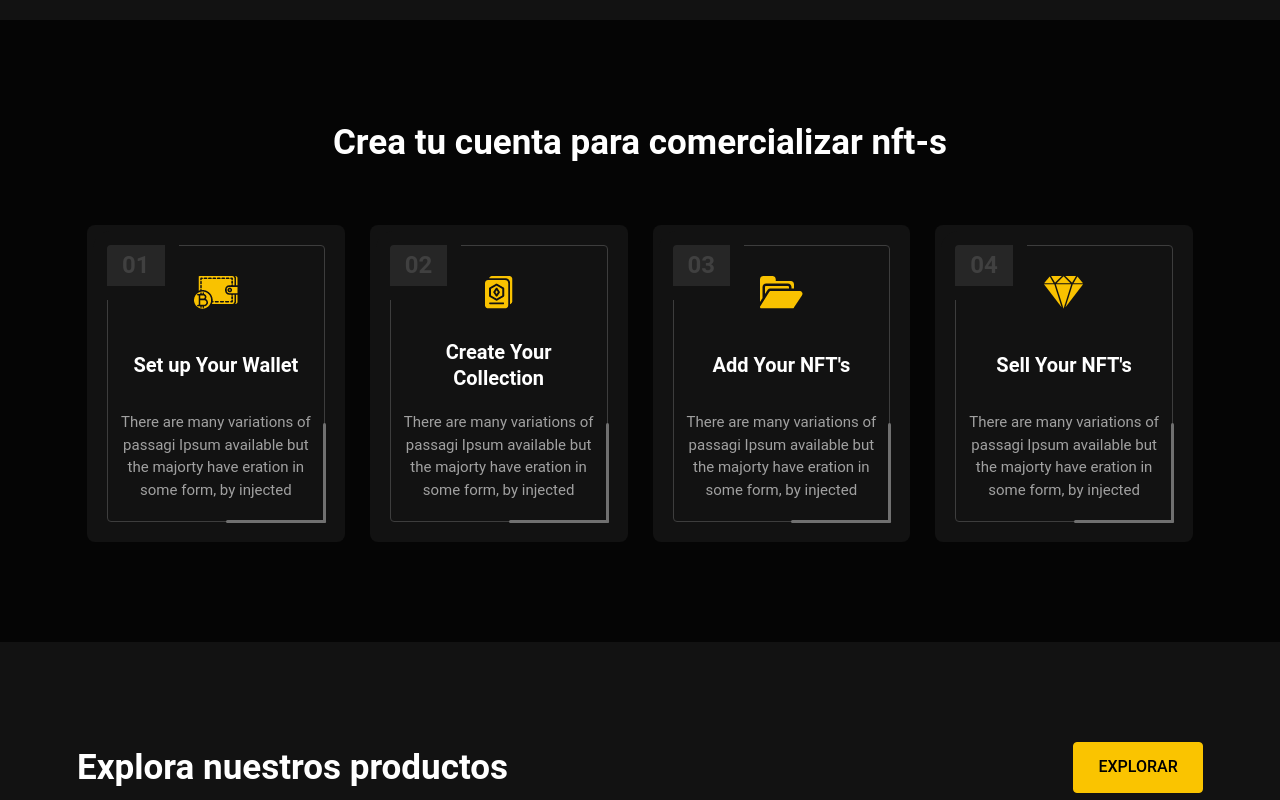
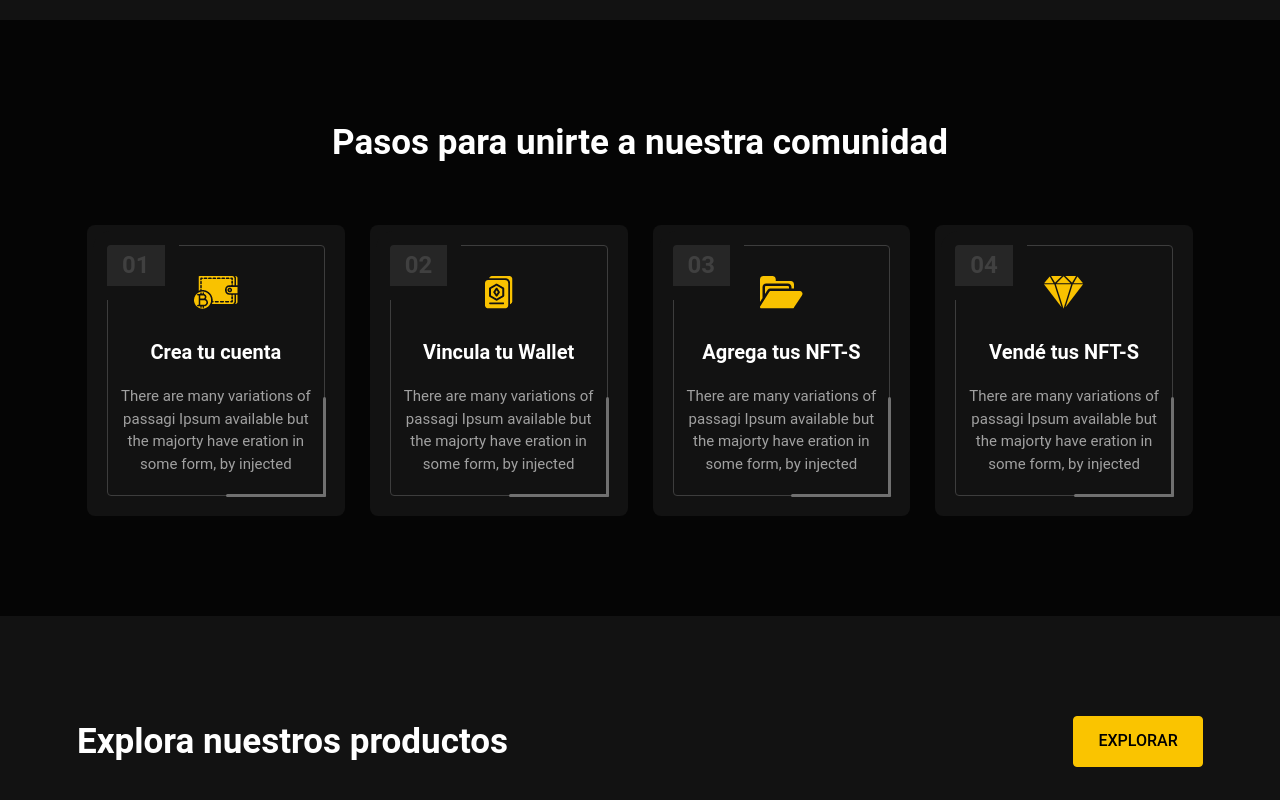
Before and after one commit to stef4no1/MarketNft2, a plain HTML site: page index.html in a window 1280 px wide. Shown: the part 1560-2360 px from the top of the page. Drawn offline with nearby package versions, Linux system fonts and the light colour scheme.

Commit message:
actualizando el html

```diff
--- a/index.html
+++ b/index.html
@@ -237,7 +237,7 @@
           <!-- About -->
           <section class="about">
             <div class="container">
-              <h2 class="h2 about-title">Crea tu cuenta para comercializar nft-s</h2>
+              <h2 class="h2 about-title">Pasos para unirte a nuestra comunidad</h2>
               <ol class="about-list">
                 <li class="about-item">
                   <div class="about-card">
@@ -245,7 +245,7 @@
                     <div class="card-icon">
                       <img src="./assets/single-create-sell-item-1.png" alt="wallet icon">
                     </div>
-                    <h3 class="h3 about-card-title">Set up Your Wallet</h3>
+                    <h3 class="h3 about-card-title">Crea tu cuenta</h3>
                     <p class="about-card-text">
                       There are many variations of passagi Ipsum available but the majorty have eration in some form, by
                       injected
@@ -258,7 +258,7 @@
                     <div class="card-icon">
                       <img src="./assets/single-create-sell-item-2.png" alt="collection icon">
                     </div>
-                    <h3 class="h3 about-card-title">Create Your Collection</h3>
+                    <h3 class="h3 about-card-title">Vincula tu Wallet</h3>
                     <p class="about-card-text">
                       There are many variations of passagi Ipsum available but the majorty have eration in some form, by
                       injected
@@ -271,7 +271,7 @@
                     <div class="card-icon">
                       <img src="./assets/single-create-sell-item-3.png" alt="folder icon">
                     </div>
-                    <h3 class="h3 about-card-title">Add Your NFT's</h3>
+                    <h3 class="h3 about-card-title">Agrega tus NFT-S</h3>
                     <p class="about-card-text">
                       There are many variations of passagi Ipsum available but the majorty have eration in some form, by
                       injected
@@ -284,7 +284,7 @@
                     <div class="card-icon">
                       <img src="./assets/single-create-sell-item-4.png" alt="diamond icon">
                     </div>
-                    <h3 class="h3 about-card-title">Sell Your NFT's</h3>
+                    <h3 class="h3 about-card-title">Vendé tus NFT-S</h3>
                     <p class="about-card-text">
                       There are many variations of passagi Ipsum available but the majorty have eration in some form, by
                       injected
@@ -612,7 +612,7 @@
           <section class="top-seller">
             <div class="container">
               <h2 class="h2 top-seller-title">
-                Top seller in <span>1</span> day
+                Top vendedores del año <span>2022</span>
                 <ion-icon name="chevron-down"></ion-icon>
               </h2>
               <ol class="top-seller-list">
```
